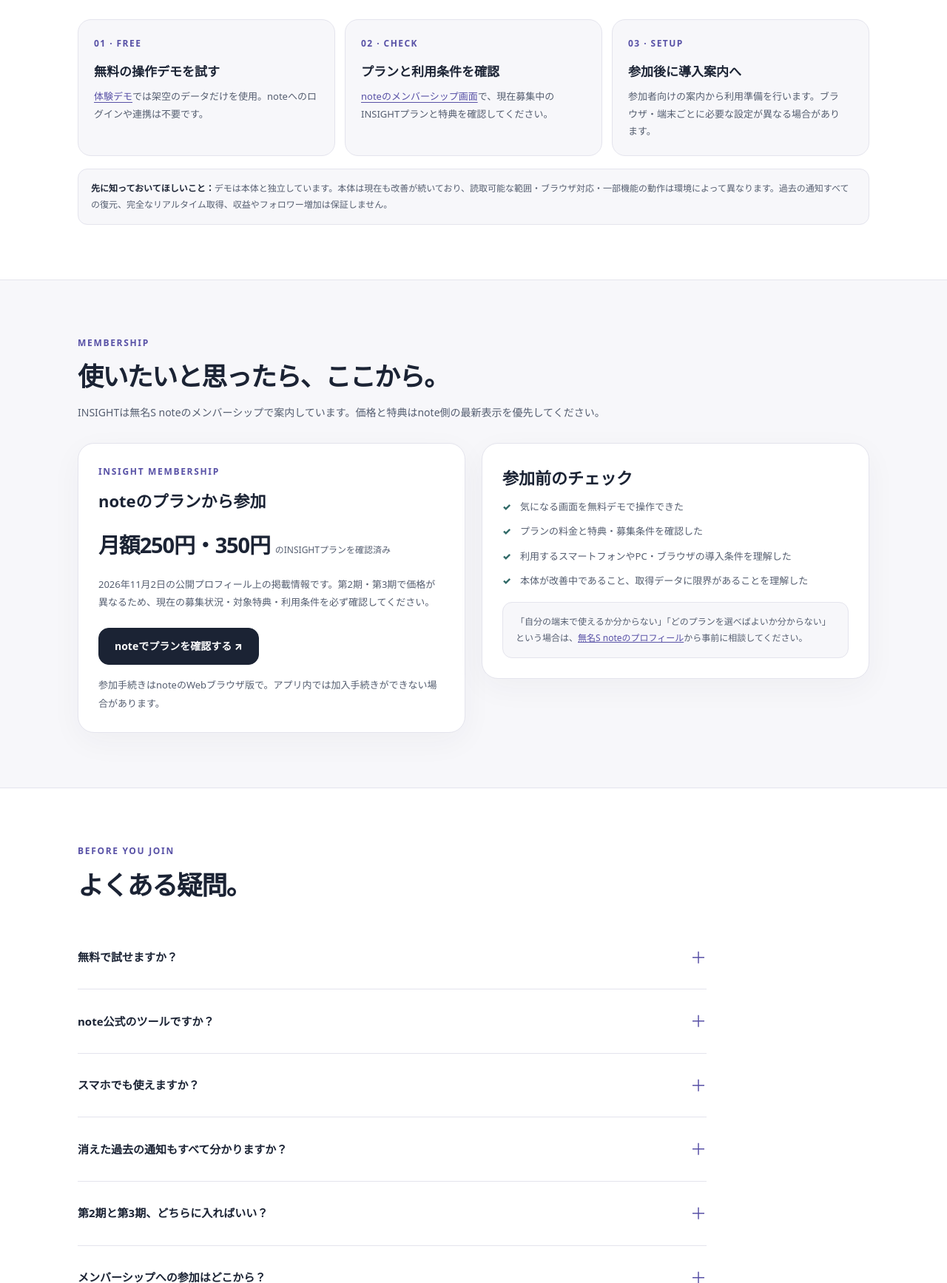
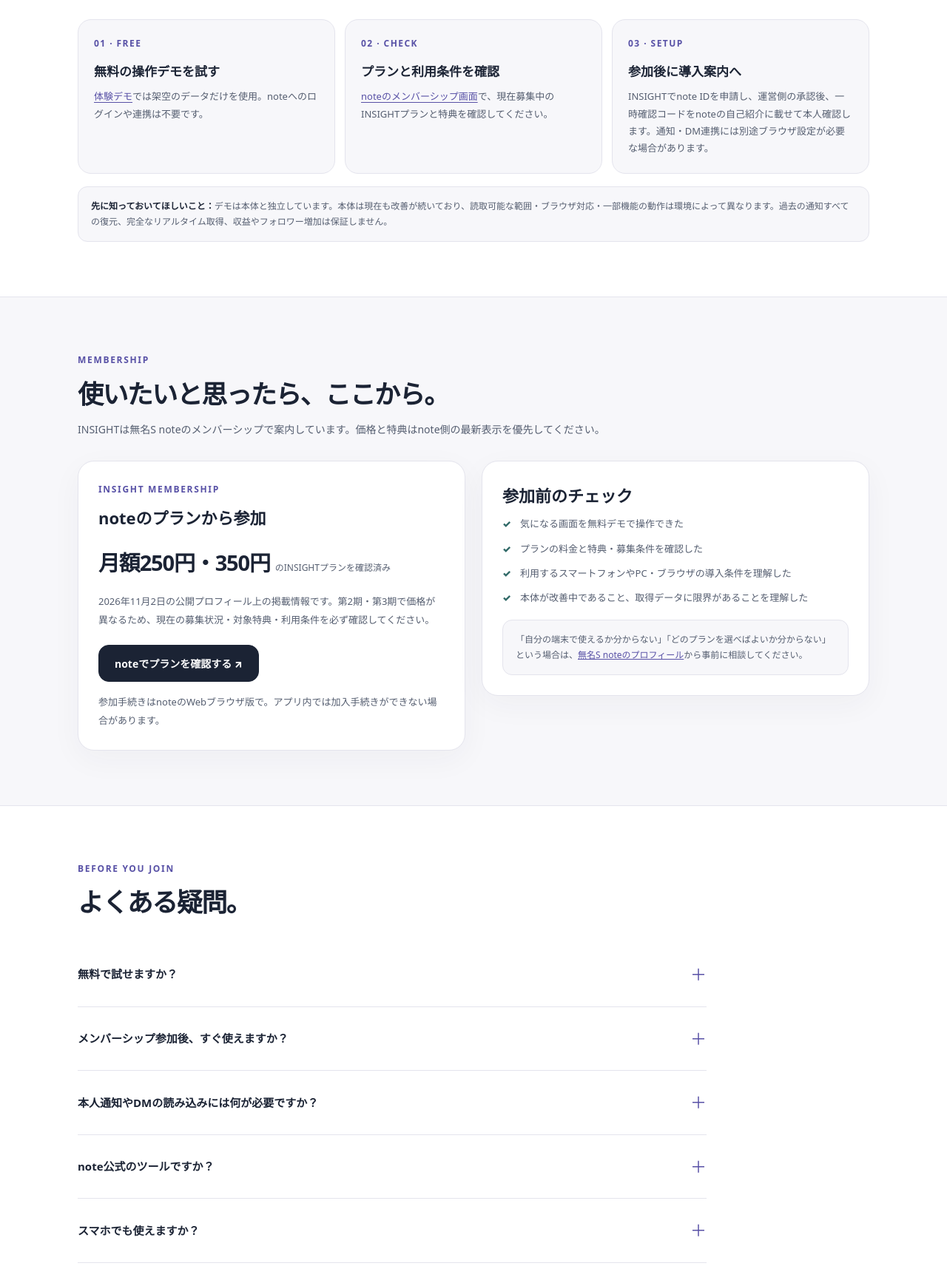
Before and after one commit to mumei-s/insight-guide, a plain HTML site: page insight.html in a window 1280 px wide. Shown: the part 1646-3381 px from the top of the page at 74% size. Drawn offline with Linux system fonts and the light colour scheme.

Commit message:
docs(landing): disclose approval, one-time profile check, and browser-specific Reader setup

```diff
--- a/insight.html
+++ b/insight.html
@@ -78,7 +78,7 @@
       <div class="steps">
         <div class="step"><div class="stepnum">01 · FREE</div><h3>無料の操作デモを試す</h3><p><a href="./" target="_blank" rel="noopener noreferrer">体験デモ</a>では架空のデータだけを使用。noteへのログインや連携は不要です。</p></div>
         <div class="step"><div class="stepnum">02 · CHECK</div><h3>プランと利用条件を確認</h3><p><a href="https://note.com/ss_yr/membership" target="_blank" rel="noopener noreferrer">noteのメンバーシップ画面</a>で、現在募集中のINSIGHTプランと特典を確認してください。</p></div>
-        <div class="step"><div class="stepnum">03 · SETUP</div><h3>参加後に導入案内へ</h3><p>参加者向けの案内から利用準備を行います。ブラウザ・端末ごとに必要な設定が異なる場合があります。</p></div>
+        <div class="step"><div class="stepnum">03 · SETUP</div><h3>参加後に導入案内へ</h3><p>INSIGHTでnote IDを申請し、運営側の承認後、一時確認コードをnoteの自己紹介に載せて本人確認します。通知・DM連携には別途ブラウザ設定が必要な場合があります。</p></div>
       </div>
       <div class="notice"><strong>先に知っておいてほしいこと：</strong>デモは本体と独立しています。本体は現在も改善が続いており、読取可能な範囲・ブラウザ対応・一部機能の動作は環境によって異なります。過去の通知すべての復元、完全なリアルタイム取得、収益やフォロワー増加は保証しません。</div>
     </div></section>
@@ -111,6 +111,8 @@
       <div class="sectionhead"><div class="eyebrow">BEFORE YOU JOIN</div><h2>よくある疑問。</h2></div>
       <div class="faq">
         <details><summary>無料で試せますか？</summary><p>はい。公開している操作デモは登録不要・無料です。表示されるアカウントや通知、記事、数値は架空データで、実際のnoteアカウントには接続しません。本体の利用条件とは別です。</p></details>
+        <details><summary>メンバーシップ参加後、すぐ使えますか？</summary><p>参加しただけでは利用開始になりません。INSIGHT本体でnote ID／プロフィールURLを使って申請し、運営者の確認・承認を受けます。その後、INSIGHTが表示する一時確認コードをnoteの自己紹介欄に貼って保存し、本人確認を行います。確認後は自己紹介欄からコードを消せます。承認は即時とは限りません。</p></details>
+        <details><summary>本人通知やDMの読み込みには何が必要ですか？</summary><p>基本の公開データ分析とは別に、本人通知やDMなどの取り込みには対応ブラウザでのReader・拡張機能設定が必要です。Androidは対応するEdge／Firefoxを単体起動し、iPhone・iPadではSafari＋Userscriptsなど、環境ごとに導入方法が異なります。アプリ内ブラウザでの導入・更新は動作を保証できません。</p></details>
         <details><summary>note公式のツールですか？</summary><p>いいえ。INSIGHTは無名S noteによる独立したツールです。note公式の提供・認定サービスではありません。</p></details>
         <details><summary>スマホでも使えますか？</summary><p>体験デモはスマートフォンから開けます。本体はAndroid・iOS・PCや使用するブラウザ／拡張の条件が異なり、環境によって利用できない機能があります。加入前に自分の端末での導入方法を確認してください。</p></details>
         <details><summary>消えた過去の通知もすべて分かりますか？</summary><p>いいえ。取得・保存できた範囲から照合します。未取得の期間や不明な相手まで断定することはできません。公式の集計値と履歴の人数・件数が一致しない場合もあります。</p></details>
```
